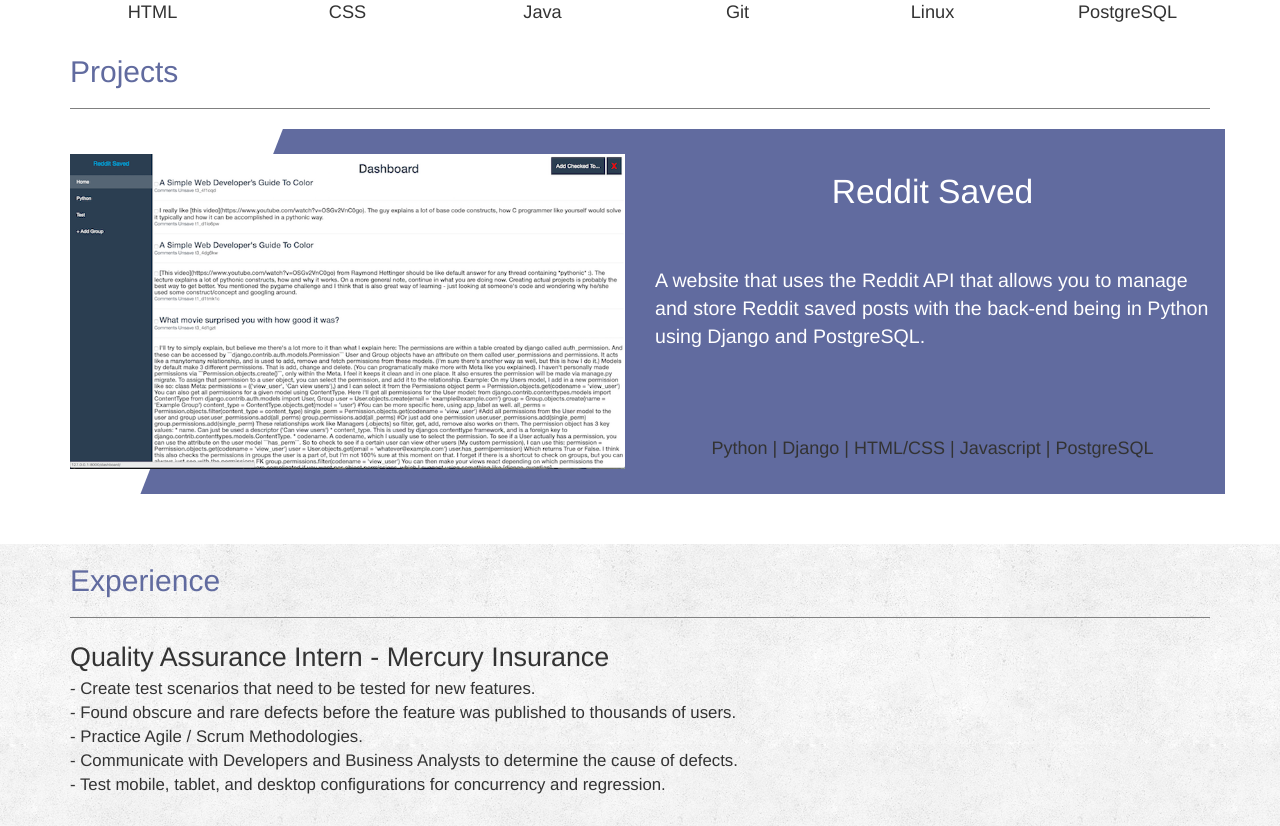
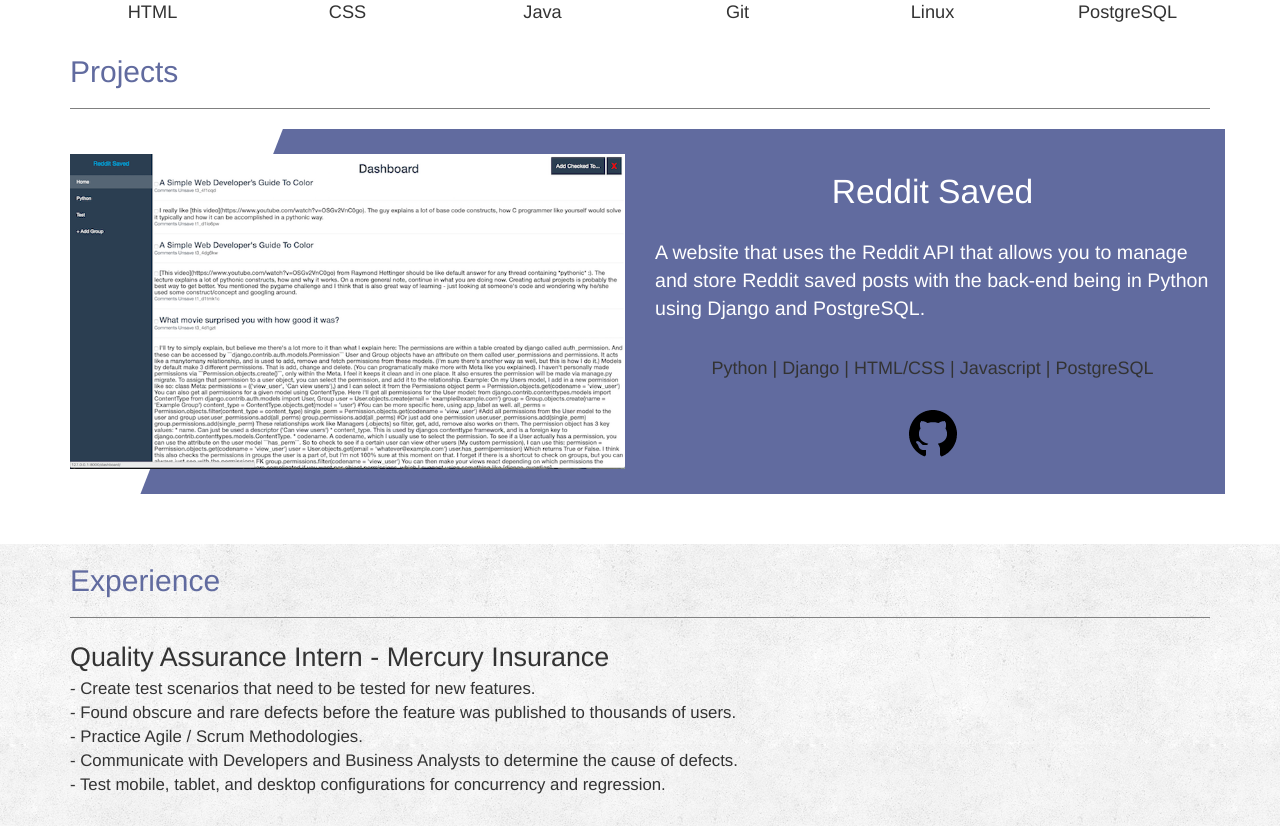
Before and after one commit to Alackey/Alackey.github.io, a Flask app: page / in a window 1280 px wide. Shown: the part 1028-1854 px from the top of the page. Run offline with Flask 2, Linux system fonts and the light colour scheme; some libraries are stand-ins or nearby versions.

Commit message:
1st new style proj done

```diff
--- a/static/css/custom.css
+++ b/static/css/custom.css
@@ -142,23 +142,58 @@
 }
 
 .project p {
-	margin-top: 10%;
+	margin-top: 5%;
 	font-size: 1.4em;
 }
 
 .project h4 {
+	min-height: 0 !important;
+	height: 0 !important;
 	position: absolute;
-	bottom: 0;
+	bottom: 100px;
 	margin-left: auto;
 	margin-right: auto;
 	left: 0;
 	right: 0;
 }
 
+.iconRow {
+	min-height: 0 !important;
+	height: 0 !important;
+	position: absolute;
+	bottom: 70px;
+	margin-left: auto;
+	margin-right: auto;
+	left: 0;
+	right: 0;
+}
+
+.icon-div {
+    padding: 10px 0 10px 0;
+    border-radius: 5px;
+}
+
+.icon-div:hover {
+	background-color: black;
+}
+
+.icon-div:hover img {
+	-webkit-filter: invert(1);
+   filter: invert(1);
+}
+
 @media (max-width: 992px) {
 	.project div {
 		background-color: #616B9F;
 		padding-top: 10px;
+	}
+
+	.project h4 {
+		bottom: 130px;
+	}
+
+	.iconRow {
+		bottom: 110px;
 	}
 }
 
--- a/templates/index.html
+++ b/templates/index.html
@@ -186,6 +186,18 @@
             Python using Django and PostgreSQL.
           </p>
           <h4>Python | Django | HTML/CSS | Javascript | PostgreSQL</h4>
+          <div class="row iconRow">
+            <div class="col-sm-12 col-xs-12 ">
+              <div class="col-sm-12 col-xs-12 ">
+                <a href="https://github.com/Alackey/RedditSaved" target="_blank" class="text-center">
+                  <div class="icon-div">
+                    <img class="icon" src="{{ url_for('static',filename='img/GitHub-Filled-50.png') }}">
+                  </div>
+                </a>
+              </div>
+            </div>
+          </div>
+
         </div>
         <!-- <div class="col-sm-12">
           <h2>Projects</h2>
```
